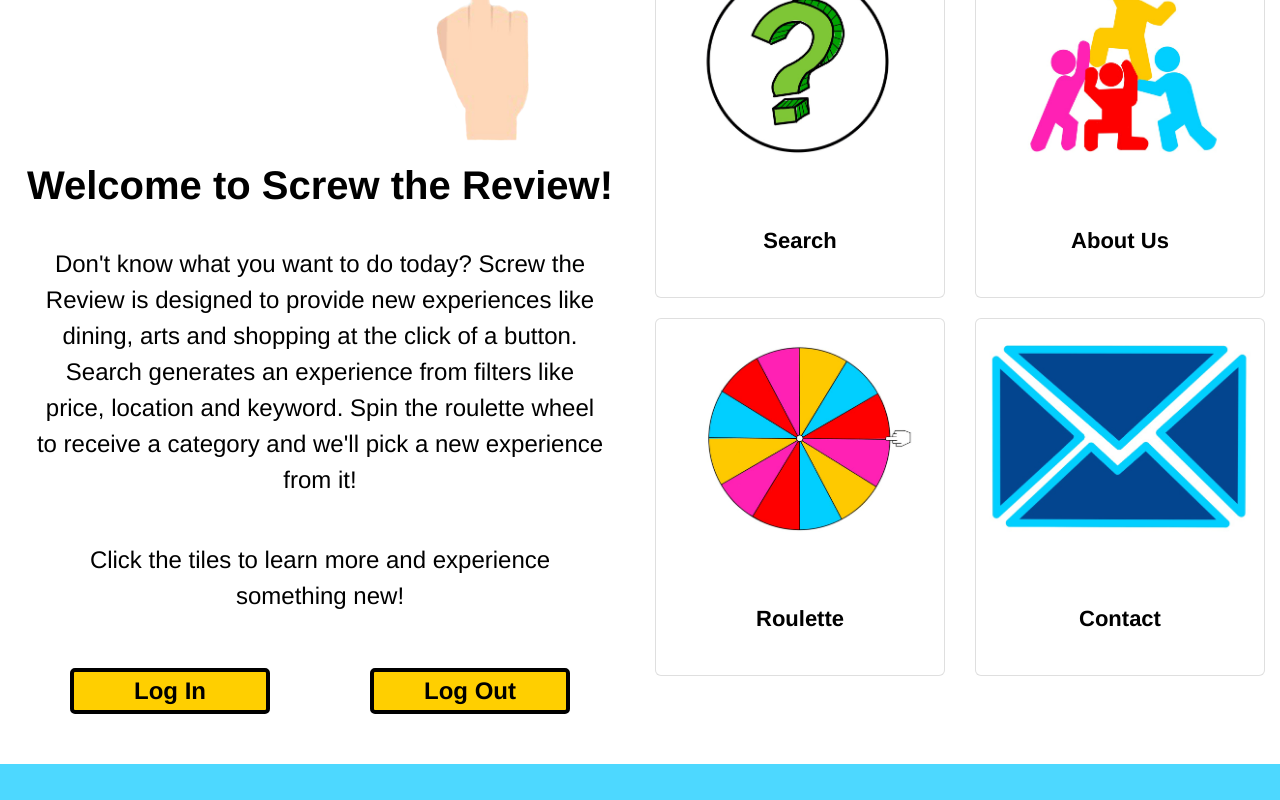
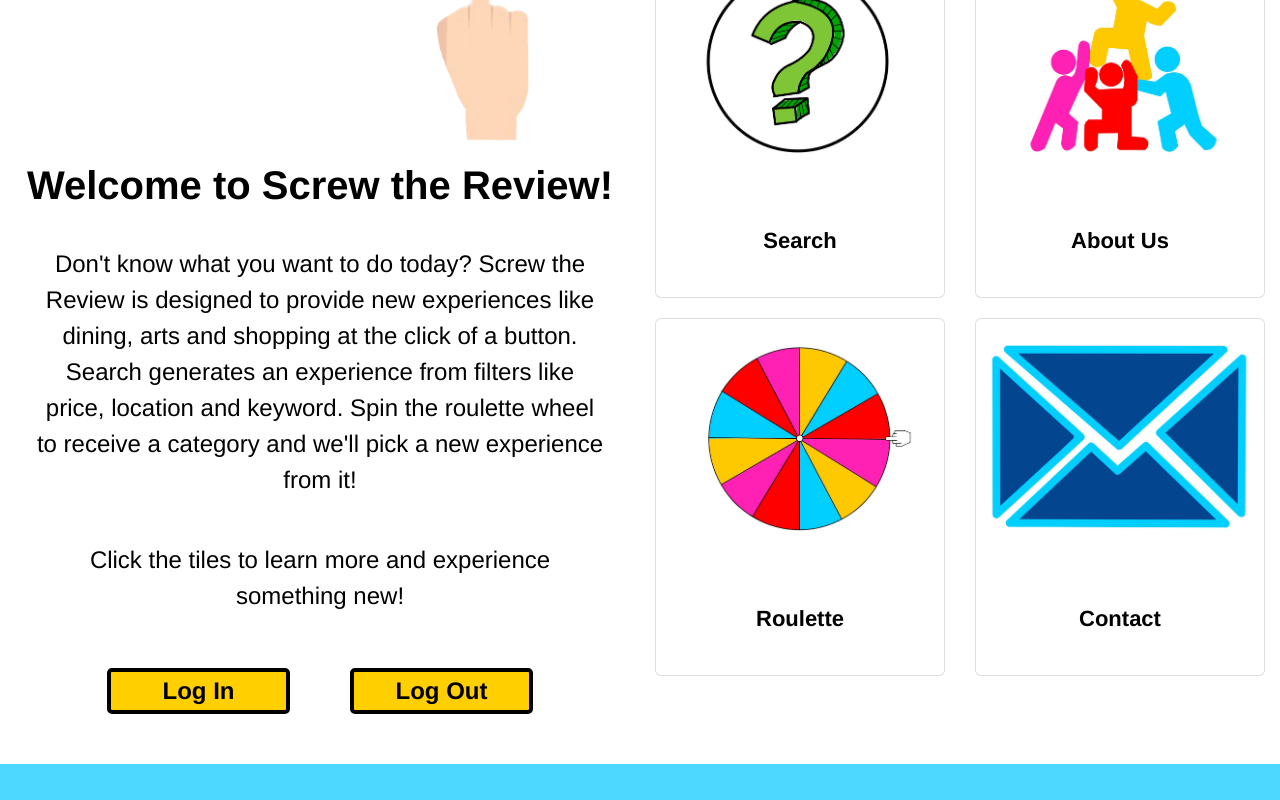
Before and after one commit to mackenzieleach/screwthereview, a React (Create React App) app: page / in a window 1280 px wide. Shown: the part 270-1070 px from the top of the page. Built offline with nearby package versions, Linux system fonts and the light colour scheme.

Commit message:
Log in/log out buttons now resize instead of stack

```diff
--- a/src/App.css
+++ b/src/App.css
@@ -78,8 +78,6 @@ body{
 #logo {
   width: 70%
 }
-
-
 
 #welcome {
   font-family: 'Helvetica';
@@ -176,11 +174,8 @@ button#submit-contact {
 }
 
 button#auth0-login, button#auth0-logout{
-  margin-right: 50px;
-  margin-left: 50px;
-  margin-top: 30px;
-  margin-bottom: 30px;
-  width: 200px;
+  margin: 30px 30px;
+  width: 30%;
   background-color: #ffcf00;
   font-size: 24px;
 }
```
